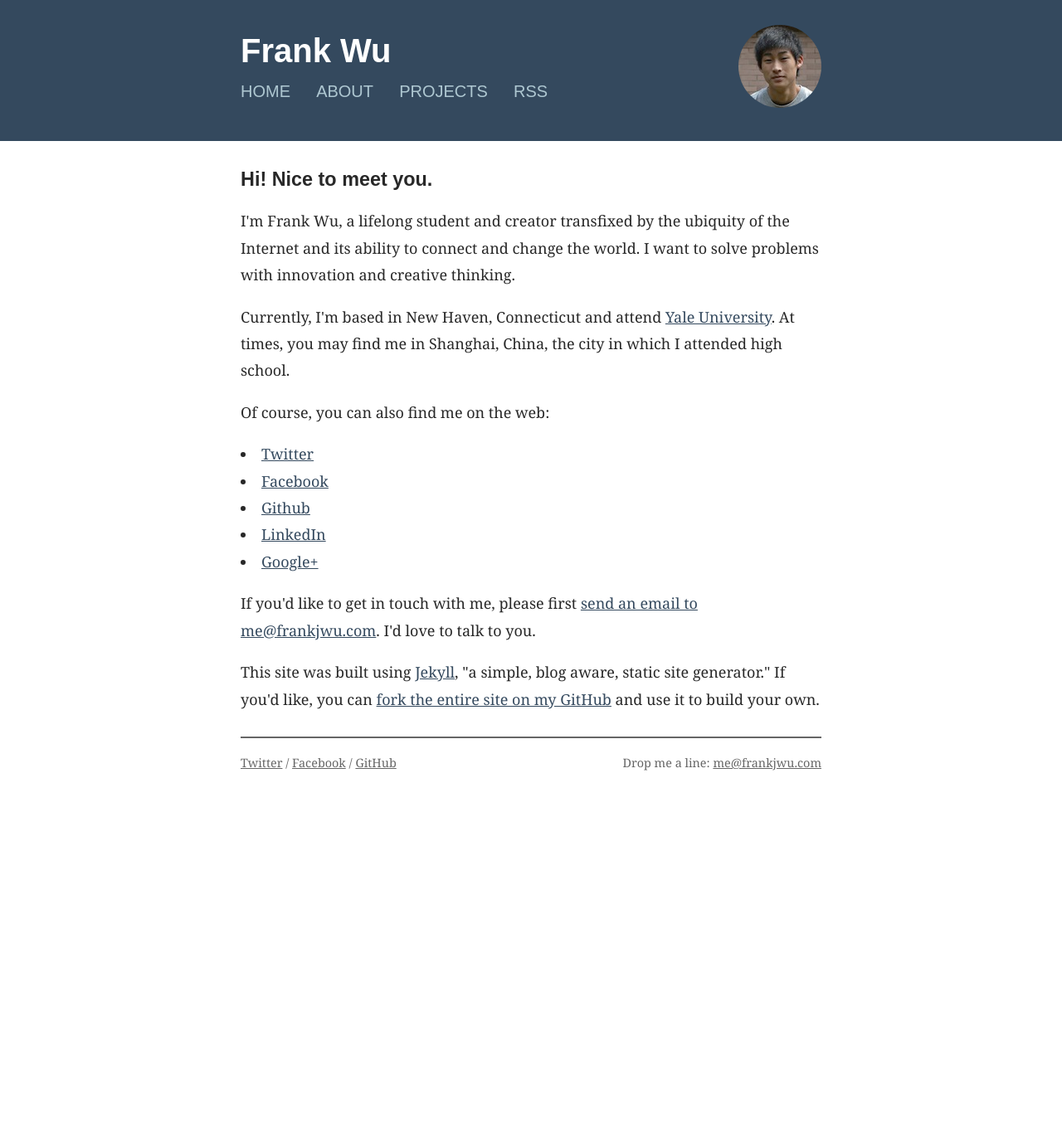
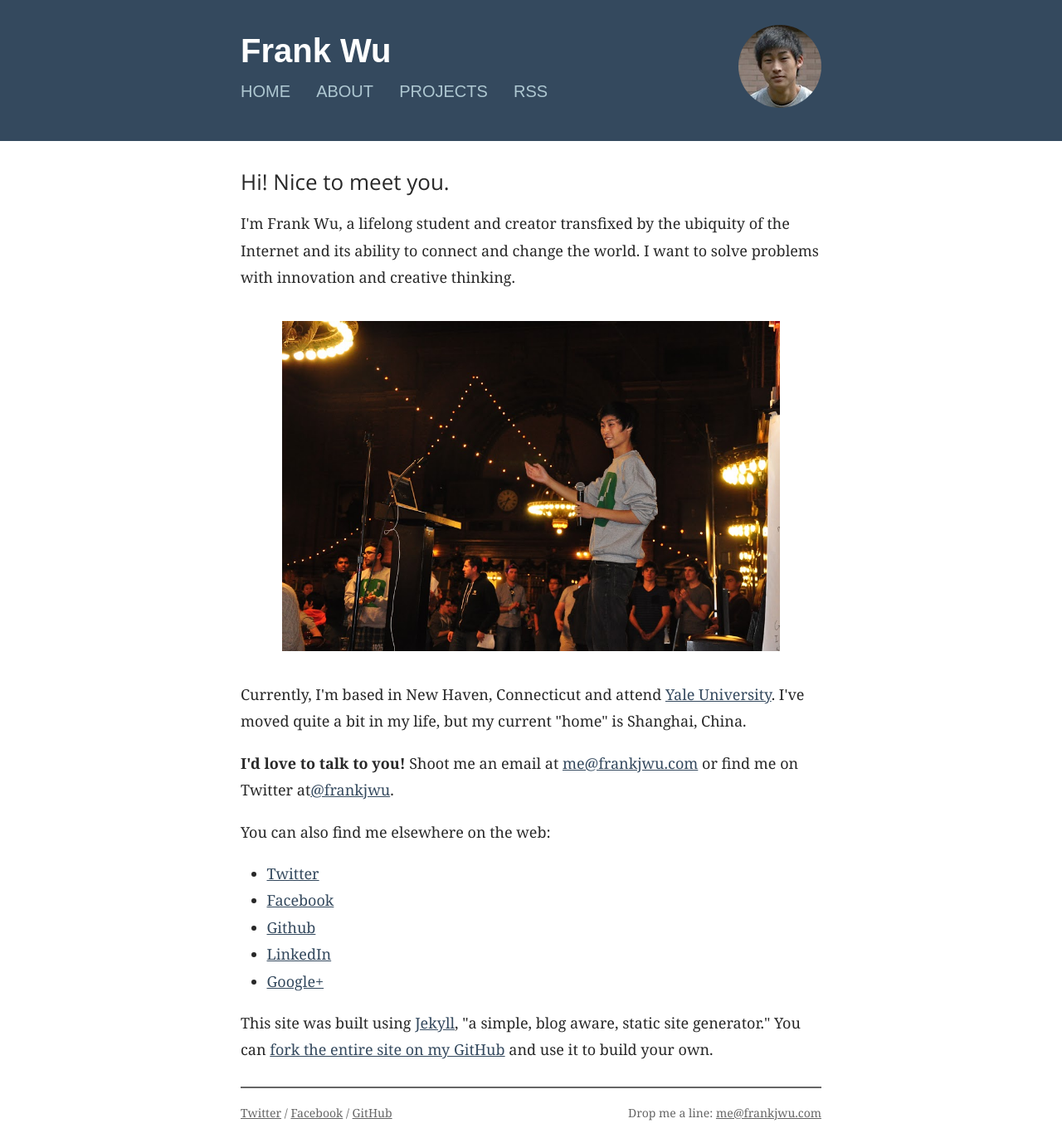
Before and after one commit to frankjwu/frankjwu.github.com, a Jekyll site: the page built from about.html, in a window 1280 px wide. Shown: the whole page at 83% size. Built offline with Jekyll 4.4.1, drawn with Linux system fonts in a browser that asks for light colours; nearby versions of some CDN libraries; some web fonts are replaced; Markdown is read by kramdown in place of the engine named in the settings; before the commit the page ends 951 px from its top, so only the background shows below that.

Commit message:
Restyling fonts, bulleting, adding some updates

```diff
--- a/_layouts/main.html
+++ b/_layouts/main.html
@@ -15,6 +15,7 @@
 	{% if page.path contains '_posts' %}<script type="text/javascript" src="/js/main.js"></script>{% endif %}
 	<link rel="alternate" type="application/rss+xml" title="Frank Wu" href="http://frankjwu.com/rss.xml">
 	<link href='http://fonts.googleapis.com/css?family=Tauri' rel='stylesheet' type='text/css'>
+	<link href='http://fonts.googleapis.com/css?family=Open+Sans' rel='stylesheet' type='text/css'>
 </head>
 <body>
 	<div class="header">
--- a/about.html
+++ b/about.html
@@ -5,17 +5,22 @@ permalink: /about/index.html
 ---
 
 <div class="title">Hi! Nice to meet you.</div>
+
 <p>I'm Frank Wu, a lifelong student and creator transfixed by the ubiquity of the Internet and its ability to connect and change the world. I want to solve problems with innovation and creative thinking.</p>
 
-<p>Currently, I'm based in New Haven, Connecticut and attend <a href="http://yale.edu/">Yale University</a>. At times, you may find me in Shanghai, China, the city in which I attended high school.</p>
+<img src="/images/Frank Wu.jpg" alt="Frank Wu at Y-Hack 2013">
 
-<p>Of course, you can also find me on the web:</p>
+<p>Currently, I'm based in New Haven, Connecticut and attend <a href="http://yale.edu/">Yale University</a>. I've moved quite a bit in my life, but my current "home" is Shanghai, China.</p>
+
+<p><b>I'd love to talk to you!</b> Shoot me an email at <a href="mailto:me@frankjwu.com">me@frankjwu.com</a> or find me on Twitter at<a href="http://twitter.com/frankjwu">@frankjwu</a>.</p>
+
+<p>You can also find me elsewhere on the web:</p>
+<ul>
 	<li><a href="http://twitter.com/frankjwu">Twitter</a></li>
 	<li><a href="http://facebook.com/frankjwu">Facebook</a></li>
 	<li><a href="https://github.com/frankjwu">Github</a></li>
 	<li><a href="http://linkedin.com/in/frankjwu1">LinkedIn</a></li>
 	<li><a rel="author" href="https://plus.google.com/u/0/108864746302147428162?rel=author">Google+</a></li>
+</ul>
 
-<p>If you'd like to get in touch with me, please first <a href="mailto:me@frankjwu.com">send an email to me@frankjwu.com</a>. I'd love to talk to you.</p>
-
-<p>This site was built using <a href="https://github.com/mojombo/jekyll">Jekyll</a>, "a simple, blog aware, static site generator." If you'd like, you can <a href="https://github.com/frankjwu/frankjwu.github.com">fork the entire site on my GitHub</a> and use it to build your own.</p>
+<p>This site was built using <a href="https://github.com/mojombo/jekyll">Jekyll</a>, "a simple, blog aware, static site generator." You can <a href="https://github.com/frankjwu/frankjwu.github.com">fork the entire site on my GitHub</a> and use it to build your own.</p>
--- a/css/styles.css
+++ b/css/styles.css
@@ -19,6 +19,10 @@ body {
 	color: #282828;
 	font: 18px Georgia, Helvetica Neue, Helvetica, arial, clean, sans-serif;
 	line-height: 1.8em;
+}
+
+ul, ol {
+	padding: 0em 0em 0em 1.75em;
 }
 
 h1, h2, h3, h4, h5, h6 {
@@ -62,11 +66,11 @@ table {
 }
 
 .title {
-	font-family: 'Tauri', sans-serif;
+	font-family: 'Open Sans', sans-serif;
+	font-size: 26px;
 	color: #282828;
-	font-weight: bold;
+	font-weight: 400;
 	margin-bottom: 0.5em;
-	font-size: 130%;
 }
 
 	.title a {
@@ -87,7 +91,7 @@ table {
 	background-color: #34495e;
 	color: #aec7d1;
 	overflow: hidden;
-	margin-bottom: 30px;
+	margin-bottom: 33px;
 }
 	.header .site-title {
 		font-size: 40px;
@@ -128,10 +132,14 @@ table {
 		background: url("/images/me.jpeg") no-repeat 0 0;
 	}
 
+.container .listing, .menu {
+	padding: 0;
+}
 .container .listing li {
+	font-family: 'Open Sans', sans-serif;
+	font-size: 16px;
 	line-height: 1.5em;
 	list-style-type: none;
-	font-size: 18px;
 	padding-bottom: 15px;
 }
 	.container .listing a {
@@ -156,7 +164,7 @@ table {
 	}
 
 .container .footer {
-	font-size: 80%;
+	font-size: 14px;
 	color: #666;
 	border-top: 2px solid #666;
 	margin-top: 2em;
@@ -184,6 +192,14 @@ table {
 	font-weight: bold;
 }
 
+.container img {
+	display: block;
+	margin: 0 auto;
+	padding: 1.0em;
+	max-width: 600px;
+	height: auto !important;
+}
+
 /*****************************************************************************/
 /*
 /* Content
@@ -191,8 +207,10 @@ table {
 /*****************************************************************************/
 
 .content {
-  margin-bottom: 1em;
+	margin-bottom: 1em;
 }
 	.content .dateline {
+		line-height: 1.0em;
+		font-size: 17px;
 		color: #777;
 	}
--- a/projects.html
+++ b/projects.html
@@ -5,13 +5,17 @@ permalink: /projects/index.html
 ---
 
 <div class="title">Projects</div>
+
+<h4>Organizer at <a href="http://y-hack.com">Y-Hack</a> (May 2013 - present)</h4>
+I organize an annual 1000 person hackathon at Yale University.<br /><br />
+
 <h4>Created <a href="http://www.seemail.me">SeeMail</a> (April 2013)</h4>
 Developed at HackPrinceton, featured on <a href="http://techcrunch.com/2013/04/07/students-tackle-road-trips-online-distraction-and-more-at-hackprinceton/">TechCrunch</a>.<br /><br />
 
 <h4>Created <a href="http://lostfoundyale.herokuapp.com">Lost + Found @ Yale</a> (February 2013)</h4>
 Developed in less than 8 hours for a Yale hackathon, won "Best Newcomer" award. Currently requires Yale CAS authentication to view, but the app dynamically pairs up lost and found items for the Yale community.<br /><br />
 
-<h4>Founder at <a href="http://www.shirtsforsandy.com">Shirts for Sandy</a> (October 2012 - January 2013)</h4>
+<h4>Founder at Shirts for Sandy</a> (October 2012 - January 2013)</h4>
 Direct response charity effort to raise money for victims of Hurricane Sandy through t-shirt sales. Appeared on the Huffington Post, NBC's Style Network, local newspapers, and CBC.<br /><br />
 
 <h4>Founder/Editor at <a href="http://lostinthesound.com">Lost In The Sound</a> (August 2010 - present)</h4>
```
Also changed, not shown: images/Frank Wu.jpg (added).
